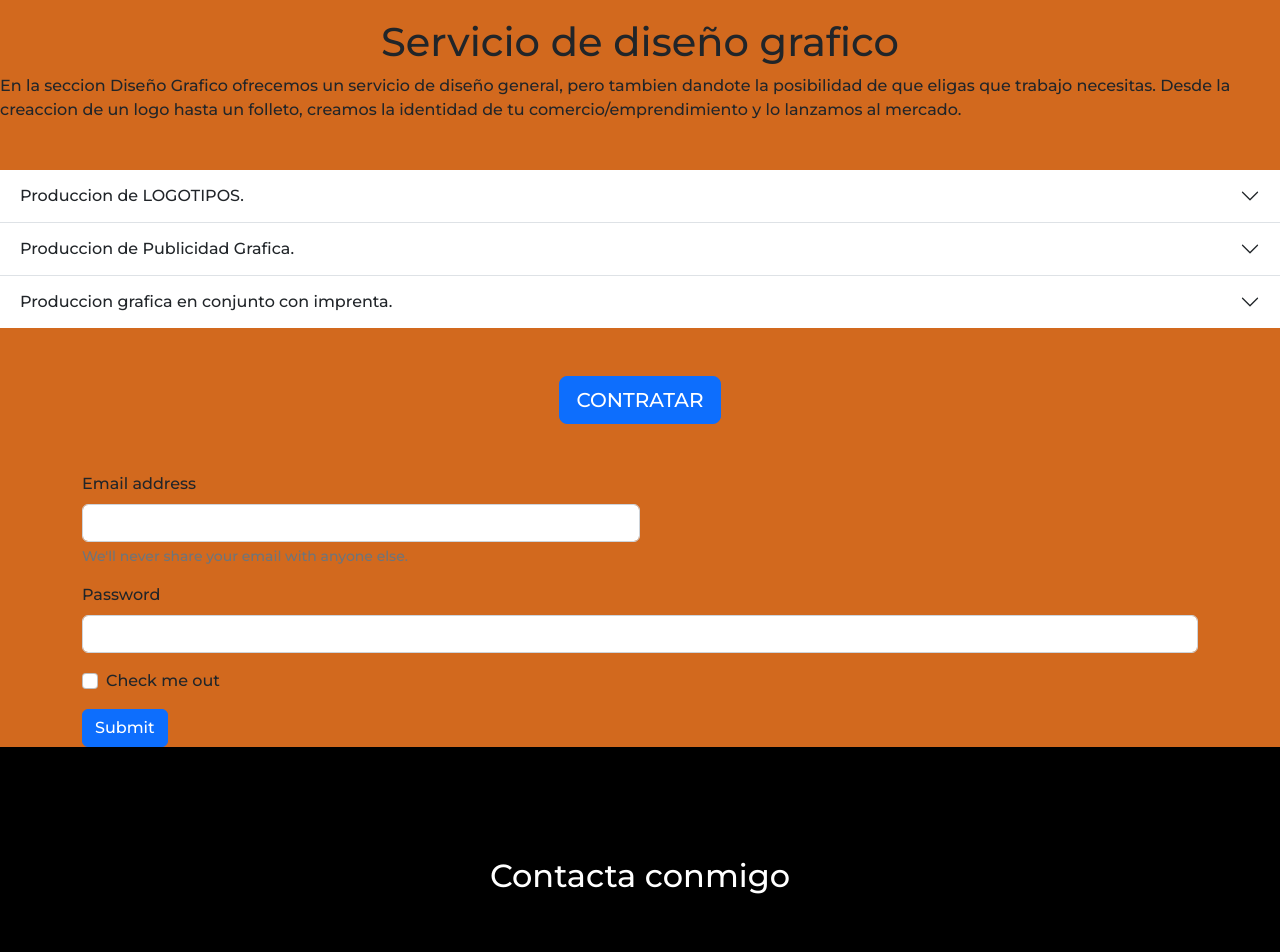
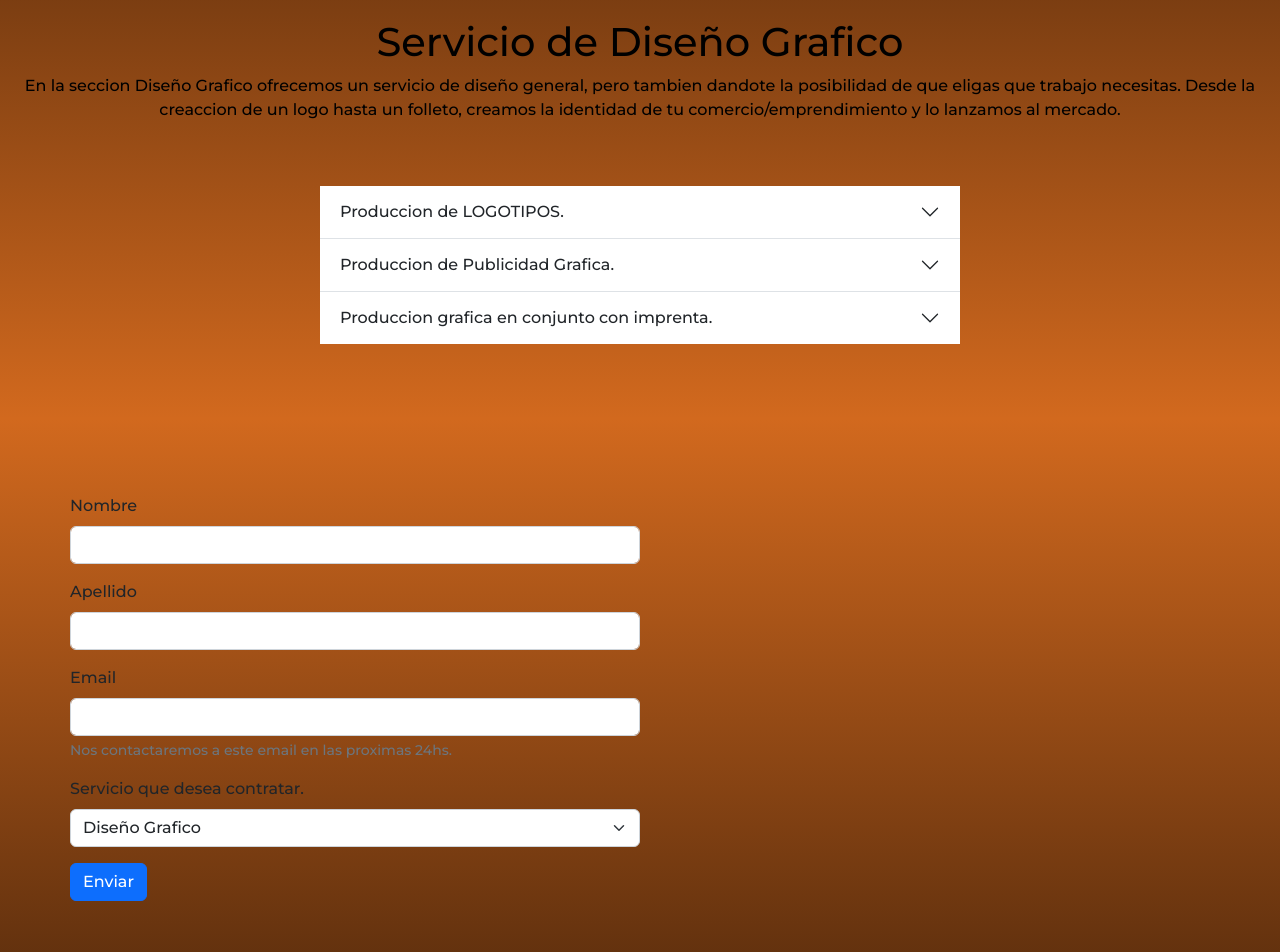
Before and after one commit to Thomas2150/RepoPROYECTOFINAL, a website: page Diseño-Grafico.html in a window 1280 px wide. Shown: the part 600-1552 px from the top of the page. Drawn offline with nearby package versions, Linux system fonts and the light colour scheme; a web font is replaced by a local one.

Commit message:
Acomodamos dimensiones de acordeon, carrousel y forms. y mas detalles

```diff
--- a/Diseño-Grafico.html
+++ b/Diseño-Grafico.html
@@ -39,16 +39,17 @@
 
 
     <section>
-        <h1 class="d-flex justify-content-center mt-5">Servicio de diseño grafico</h1>
+        <h1 class="d-flex justify-content-center mt-5 h1-tittle">Servicio de Diseño Grafico</h1>
     </section>
 
     <section>
-        <p class="d-flex justify-content-center">En la seccion Diseño Grafico ofrecemos un servicio de diseño general, pero tambien dandote la posibilidad de que eligas que trabajo necesitas. Desde la creaccion de un logo hasta un folleto, creamos la identidad de tu comercio/emprendimiento y lo lanzamos al mercado.</p>
+        <p class="d-flex justify-content-center text-h1">En la seccion Diseño Grafico ofrecemos un servicio de diseño general, pero tambien dandote la posibilidad de que eligas que trabajo necesitas. Desde la creaccion de un logo hasta un folleto, creamos la identidad de tu comercio/emprendimiento y lo lanzamos al mercado.</p>
     </section>
 
 
 <!-- ACORDEON PREGUNTAS -->
-    <div class="accordion accordion-flush mt-5" id="accordionFlushExample">
+<section class="d-flex justify-content-center">
+  <div class="accordion accordion-flush mt-5 w-50" id="accordionFlushExample">
     <div class="accordion-item">
       <h2 class="accordion-header" id="flush-headingOne">
         <button class="accordion-button collapsed" type="button" data-bs-toggle="collapse" data-bs-target="#flush-collapseOne" aria-expanded="false" aria-controls="flush-collapseOne">
@@ -80,31 +81,41 @@
       </div>
     </div>
   </div>
+</section>
 <!-- ACORDEON PREGUNTAS -->
 
-<section class="mt-5 d-flex justify-content-center pb-5">
-    <button type="button" class="btn btn-primary btn-lg">CONTRATAR</button>
+
+
+<!-- FORMS -->
+
+<section class="container section-form">
+  <form>
+  <div class="mb-3 col-12 col-md-6">
+    <label for="exampleInputEmail1" class="form-label w-">Nombre</label>
+    <input type="email" class="form-control" id="exampleInputEmail1" aria-describedby="emailHelp">
+  </div>
+ <div class="mb-3 col-12 col-md-6">
+    <label for="exampleInputEmail1" class="form-label w-">Apellido</label>
+    <input type="email" class="form-control" id="exampleInputEmail1" aria-describedby="emailHelp">
+  </div>
+  <div class="mb-3 col-12 col-md-6">
+    <label for="exampleInputEmail1" class="form-label w-">Email</label>
+    <input type="email" class="form-control" id="exampleInputEmail1" aria-describedby="emailHelp">
+    <div id="emailHelp" class="form-text">Nos contactaremos a este email en las proximas 24hs.</div>
+  </div>
+  <div class="mb-3 w-50">
+      <label for="disabledSelect" class="form-label">Servicio que desea contratar.</label>
+      <select id="disabledSelect" class="form-select">
+        <option>Diseño Grafico</option>
+        <option>Gestion de Redes</option>
+        <option>Marketing</option>
+      </select>
+  </div>
+  <button type="submit" class="btn btn-primary">Enviar</button>
+</form>
 </section>
 
-
-<section class="container">
-  <form>
-  <div class="mb-3 col-12 col-md-6">
-    <label for="exampleInputEmail1" class="form-label">Email address</label>
-    <input type="email" class="form-control" id="exampleInputEmail1" aria-describedby="emailHelp">
-    <div id="emailHelp" class="form-text">We'll never share your email with anyone else.</div>
-  </div>
-  <div class="mb-3">
-    <label for="exampleInputPassword1" class="form-label">Password</label>
-    <input type="password" class="form-control" id="exampleInputPassword1">
-  </div>
-  <div class="mb-3 form-check">
-    <input type="checkbox" class="form-check-input" id="exampleCheck1">
-    <label class="form-check-label" for="exampleCheck1">Check me out</label>
-  </div>
-  <button type="submit" class="btn btn-primary">Submit</button>
-</form>
-</section>
+<!-- FIN FORMS -->
 
 
     <!-- FOOTER -->
--- a/css/style.css
+++ b/css/style.css
@@ -3,11 +3,12 @@
 * {
     margin: 0;
     padding: 0;
+
 }
 
 body {
     font-family: 'Montserrat';
-    background-color: chocolate;
+    background-image: linear-gradient(black, chocolate, black);
 }
 
 .contenedor {
@@ -45,6 +46,7 @@ body {
     list-style: none;
     display: inline-block;
 
+
 }
 
 .enlaces a {
@@ -61,12 +63,12 @@ body {
 
 .img-header {
     height: 500px;
-    background-image: url(/Multimedia/Imagenes/img-header.png);
+    background-image: url(/Multimedia/Imagenes/img-header.jpg);
     background-position: center;
     background-size: cover;
     background-attachment: fixed;
     text-align: center;
-    color: white
+    color: white;
 }
 
 .contenedor-textos {
@@ -101,18 +103,18 @@ body {
 
 /* TITULOS DE SECCIONES */
 
-section h2 {
+.container-titulo {
     text-align: center;
     background-color: black;
     color: white;
     display: flex;
     justify-content: center;
+    padding: 0 150px;
+    margin-top: 50px;
 
 }
 
-.container-titulo {
-    padding-top: 60px;
-}
+
 
 
 
@@ -158,3 +160,35 @@ footer {
     background-color: black;
     padding-top: 50px;
 }
+
+/* CONTRATAR */
+
+.h2-boton {
+    width: 250px;
+    background-color: blue;
+    border-radius: 150px;
+    text-align: center;
+}
+
+button a {
+    text-decoration: none;
+}
+
+/* FORMS */
+
+.section-form {
+    padding: 150px 0;
+
+
+}
+
+/* MAIN */
+
+.text-h1 {
+    text-align: center;
+    color: black;
+}
+
+.h1-tittle {
+    color: black;
+}
```
Also changed, not shown: Gestion-de-redes.html (+44 -11 lines), Marketing.html (+42 -11 lines), index.html (+7 -4 lines), Multimedia/Imagenes/body.jpg (added), Multimedia/Imagenes/img-header.jpg (added). Lines whose indentation alone changed are shown as unchanged.
